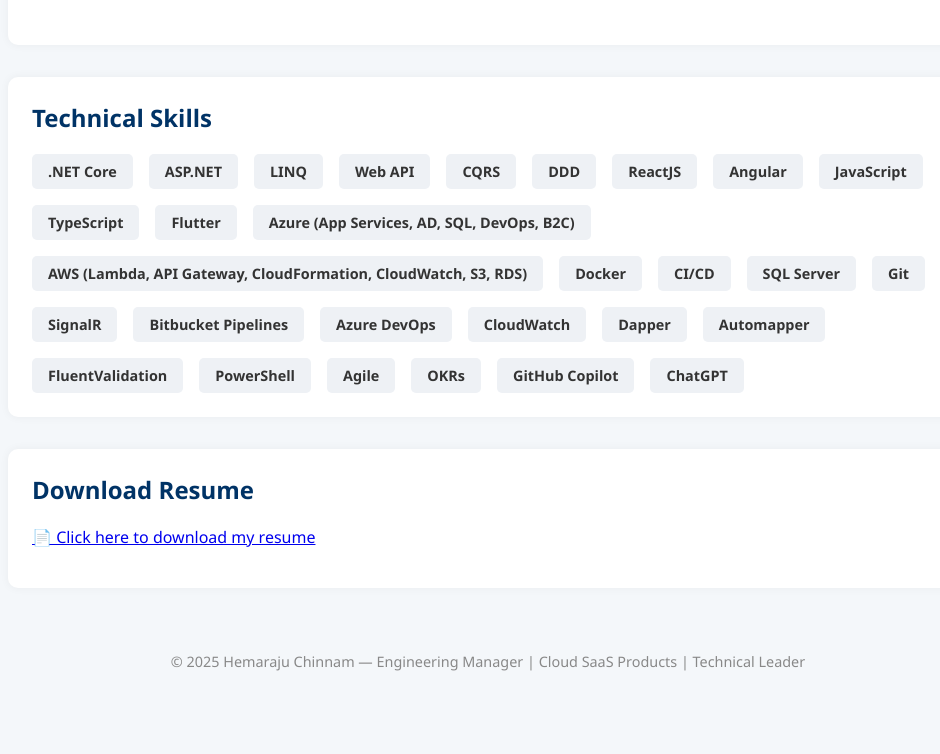
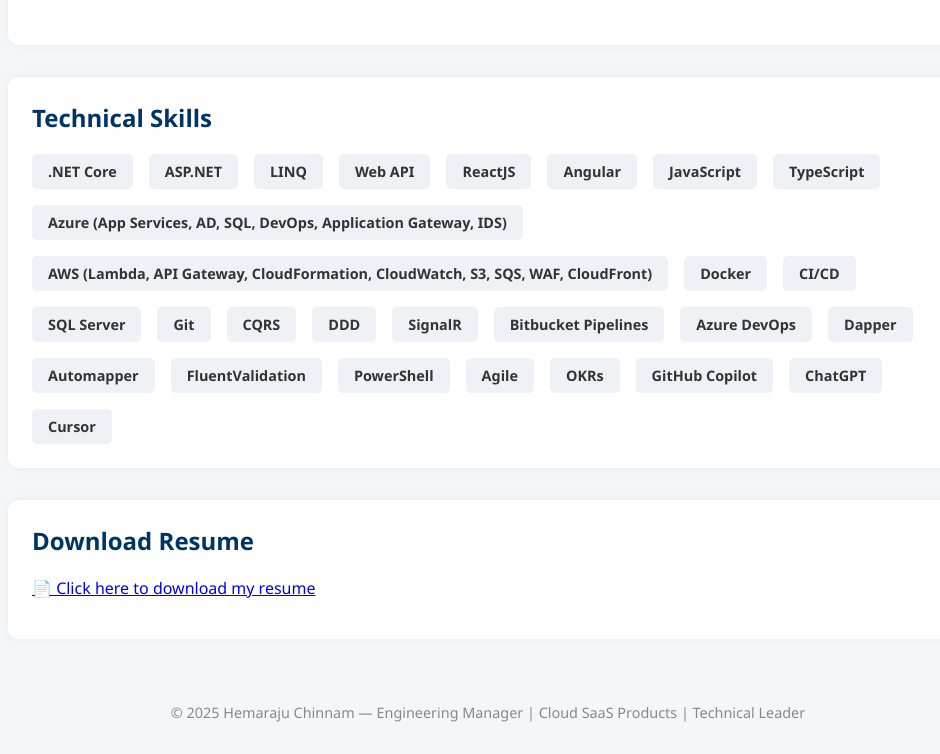
Before and after one commit to hemarajuc/website, a plain HTML site: page index.html in a window 1280 px wide. Shown: the part 1392-2146 px from the top of the page, without its empty margins (152-1092 px from the left). Before the commit the page ends 2095 px from the top, so only its background shows below. Drawn offline with Linux system fonts and the light colour scheme.

Commit message:
Update index.html

```diff
--- a/index.html
+++ b/index.html
@@ -72,14 +72,12 @@
     <section>
       <h2>Technical Skills</h2>
       <div class="stack">
-        <div>.NET Core</div><div>ASP.NET</div><div>LINQ</div><div>Web API</div><div>CQRS</div>
-        <div>DDD</div><div>ReactJS</div><div>Angular</div><div>JavaScript</div><div>TypeScript</div>
-        <div>Flutter</div><div>Azure (App Services, AD, SQL, DevOps, B2C)</div><div> AWS (Lambda, API Gateway,
-CloudFormation, CloudWatch, S3, RDS)</div><div>Docker</div>
-        <div>CI/CD</div><div>SQL Server</div><div>Git</div>
+        <div>.NET Core</div><div>ASP.NET</div><div>LINQ</div><div>Web API</div><div>ReactJS</div><div>Angular</div><div>JavaScript</div><div>TypeScript</div>
+        <div>Azure (App Services, AD, SQL, DevOps, Application Gateway, IDS)</div><div> AWS (Lambda, API Gateway, CloudFormation, CloudWatch, S3, SQS, WAF, CloudFront)</div><div>Docker</div>
+        <div>CI/CD</div><div>SQL Server</div><div>Git</div><div>CQRS</div><div>DDD</div>
         <div>SignalR</div><div>Bitbucket Pipelines</div><div>Azure DevOps</div>
-        <div>CloudWatch</div><div>Dapper</div><div>Automapper</div><div>FluentValidation</div>
-        <div>PowerShell</div><div>Agile</div><div>OKRs</div><div>GitHub Copilot</div><div>ChatGPT</div>
+        <div>Dapper</div><div>Automapper</div><div>FluentValidation</div>
+        <div>PowerShell</div><div>Agile</div><div>OKRs</div><div>GitHub Copilot</div><div>ChatGPT</div><div>Cursor</div>
       </div>
     </section>
 
```
